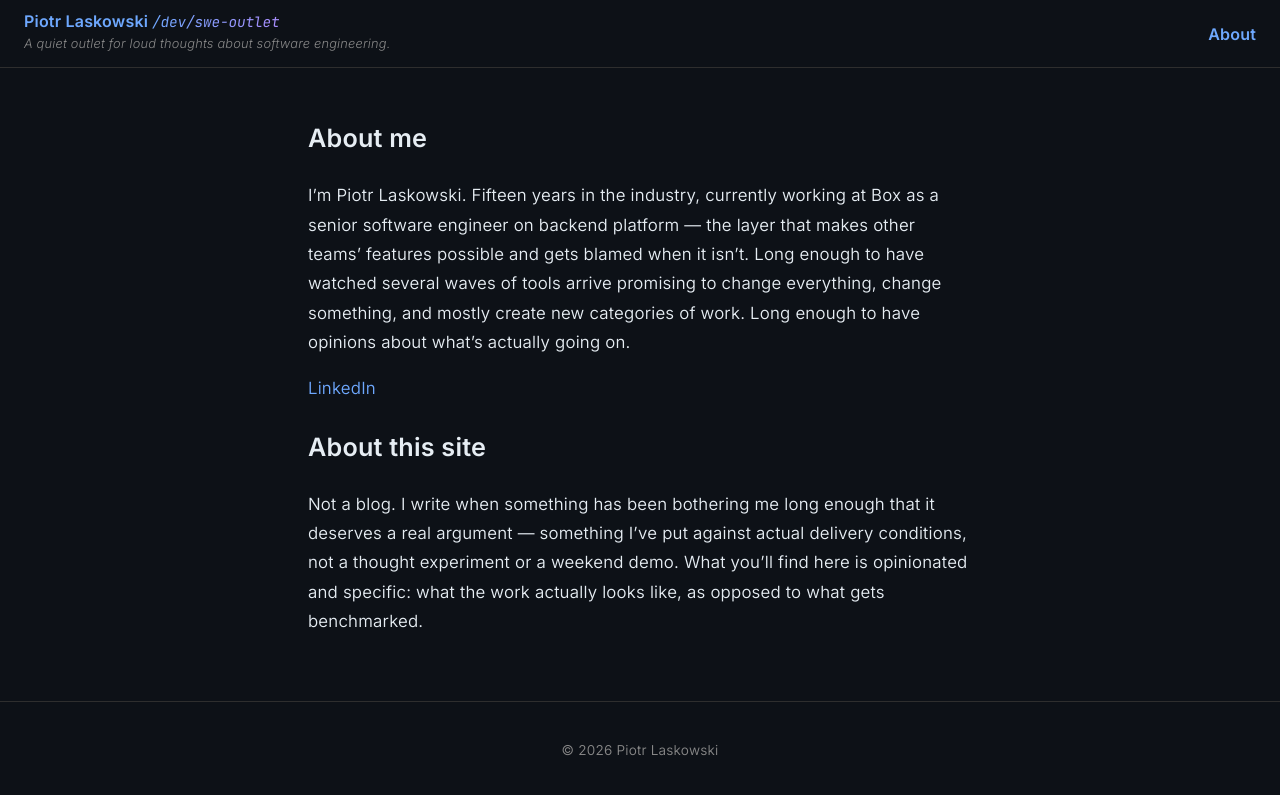
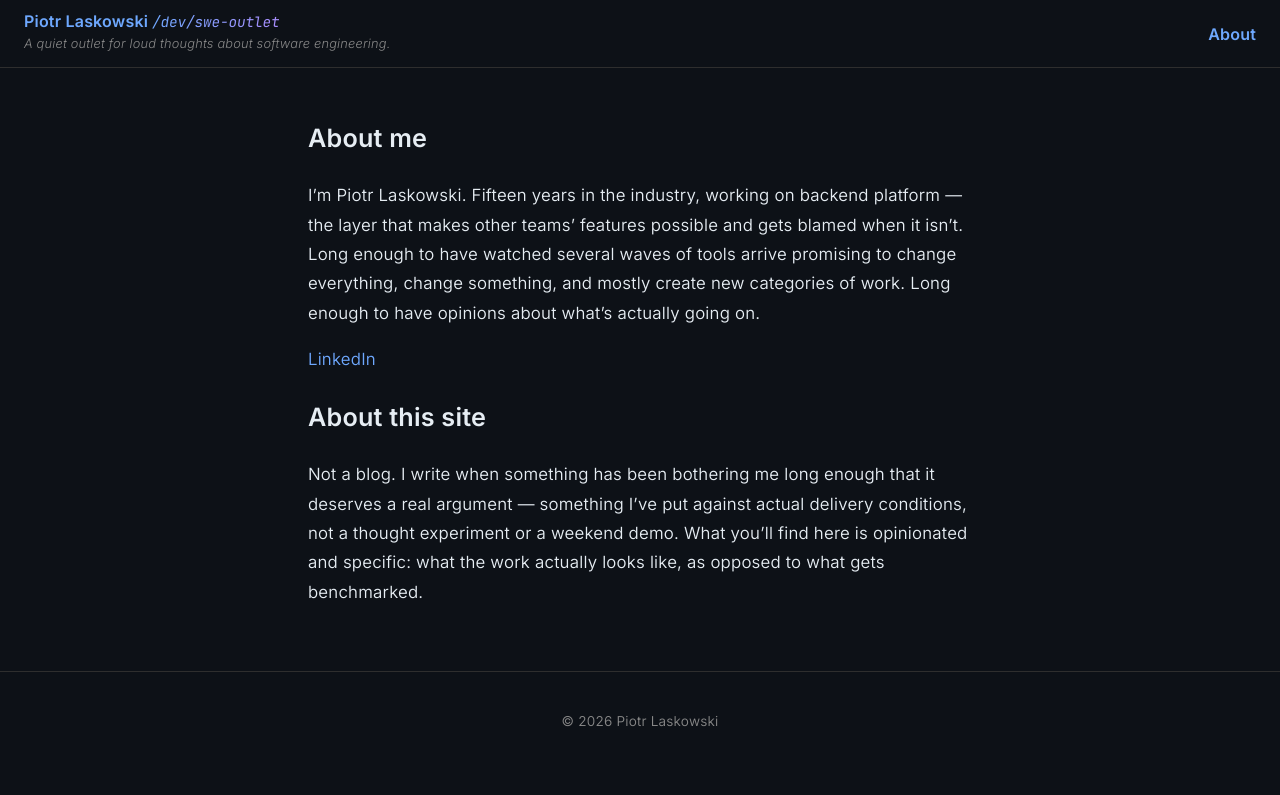
Before and after one commit to plaskowski/plaskowski.github.io, a Jekyll site: the page built from about.md, in a window 1280 px wide. Shown: the top 795 px of the page. Built offline with Jekyll 4.4.1, drawn with Linux system fonts in a browser that asks for light colours.

Commit message:
drop current employer from about
Co-authored-by: Cursor <cursoragent@cursor.com>

```diff
--- a/about.md
+++ b/about.md
@@ -5,7 +5,7 @@ title: About
 
 ## About me
 
-I'm Piotr Laskowski. Fifteen years in the industry, currently working at Box as a senior software engineer on backend platform — the layer that makes other teams' features possible and gets blamed when it isn't. Long enough to have watched several waves of tools arrive promising to change everything, change something, and mostly create new categories of work. Long enough to have opinions about what's actually going on.
+I'm Piotr Laskowski. Fifteen years in the industry, working on backend platform — the layer that makes other teams' features possible and gets blamed when it isn't. Long enough to have watched several waves of tools arrive promising to change everything, change something, and mostly create new categories of work. Long enough to have opinions about what's actually going on.
 
 [LinkedIn](https://www.linkedin.com/in/piotr-laskowski-waw/)
 
```
